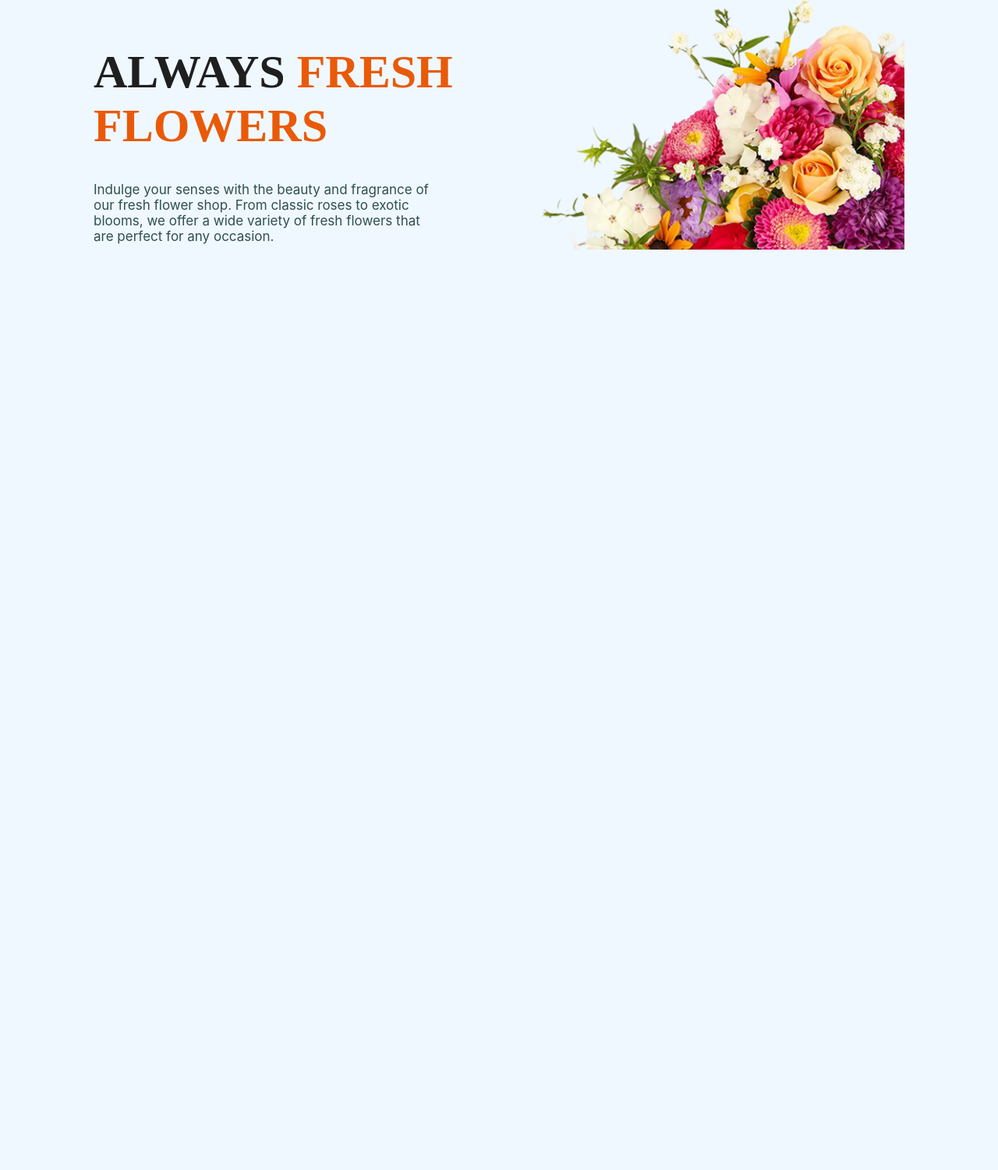
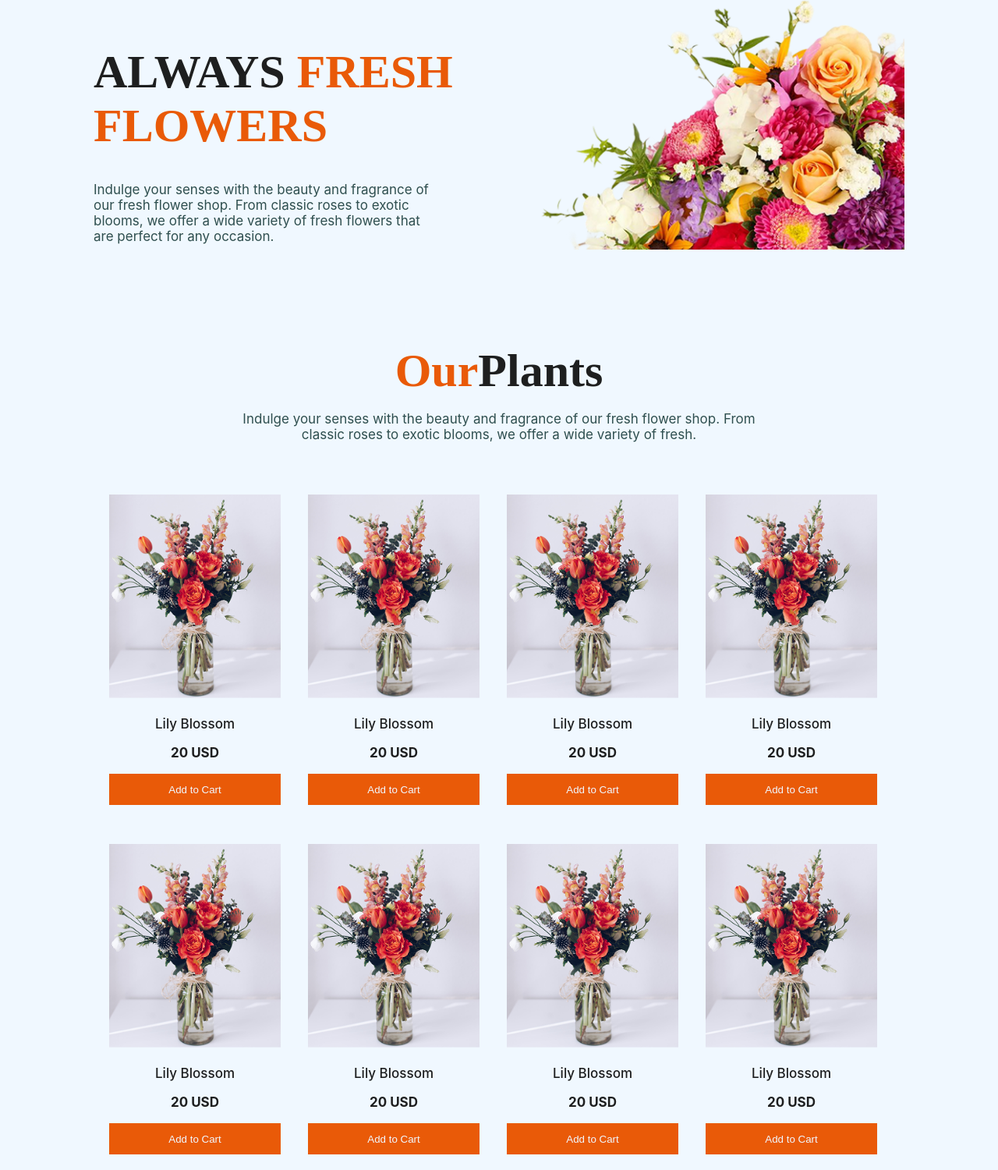
Before and after one commit to samia-oishi/pHero_myAssignment02, a plain HTML site: page index.html in a window 1280 px wide. Shown: the part 304-1804 px from the top of the page at 78% size. Before the commit the page ends 800 px from the top, so only its background shows below. Drawn offline with Linux system fonts and the light colour scheme.

Commit message:
plants section desktop done
desktop plants done

```diff
--- a/css/plants.css
+++ b/css/plants.css
@@ -0,0 +1,54 @@
+.plantsSection{
+    margin-left: 120px;
+    margin-right: 120px;
+}
+.plantsTxt h1{
+    margin-top: 30px;
+    text-align: center;
+}
+.plantsTxt p{
+    padding: 0;
+    text-align: center;
+}
+.Cards{
+    /* display: flex;
+    flex-wrap: wrap;
+    gap:45px; */
+    display: grid;
+    grid-template-columns: repeat(4, 1fr);
+    grid-template-rows: repeat(2, auto);
+    gap: 20px;
+    padding: 20px;
+    box-shadow: none;
+
+}
+.plantsCard:hover{
+    box-shadow: 0 4px 12px rgba(0, 0, 0, 0.1);
+    transition: transform 0.2s, box-shadow 0.2s;
+}
+.plantsCard{
+    margin-top: 30px;
+    width: 220px;
+    box-shadow: none;
+}
+.pcardImg{
+    width: 220px;
+    height:auto;
+}
+.plantsCard p{
+    color: rgba(0, 0, 0, 0.879);
+    text-align: center;
+    padding: 0;
+    font-weight: 500;
+}
+button{
+    background-color: #E95A08;
+    color: aliceblue;
+    width: 220px;
+    height:40px;
+    border-style: none;
+}
+button:hover{
+    background-color: #df2909;
+    transition: 0.5s;
+}
--- a/index.html
+++ b/index.html
@@ -65,6 +65,100 @@
       </section>
     </div>
     <!-- plants -->
+    <div class="plantsSection">
+      <section class="plantsTxt">
+        <h1>
+          <span class="orangetxt">Our</span><span class="blacktxt">Plants</span>
+        </h1>
+        <p>
+          Indulge your senses with the beauty and fragrance of our fresh flower
+          shop. From <br />
+          classic roses to exotic blooms, we offer a wide variety of fresh.
+        </p>
+      </section>
+      <section class="Cards">
+        <div class="plantsCard">
+          <img
+            src="B12A02-Responsive-Flowers/assets/sample-flower-image.png"
+            alt="sample flower img"
+            class="pcardImg"
+          />
+          <p>Lily Blossom</p>
+          <p><strong>20 USD</strong></p>
+          <button>Add to Cart</button>
+        </div>
+        <div class="plantsCard">
+          <img
+            src="B12A02-Responsive-Flowers/assets/sample-flower-image.png"
+            alt="sample flower img"
+            class="pcardImg"
+          />
+          <p>Lily Blossom</p>
+          <p><strong>20 USD</strong></p>
+          <button>Add to Cart</button>
+        </div>
+        <div class="plantsCard">
+          <img
+            src="B12A02-Responsive-Flowers/assets/sample-flower-image.png"
+            alt="sample flower img"
+            class="pcardImg"
+          />
+          <p>Lily Blossom</p>
+          <p><strong>20 USD</strong></p>
+          <button>Add to Cart</button>
+        </div>
+        <div class="plantsCard">
+          <img
+            src="B12A02-Responsive-Flowers/assets/sample-flower-image.png"
+            alt="sample flower img"
+            class="pcardImg"
+          />
+          <p>Lily Blossom</p>
+          <p><strong>20 USD</strong></p>
+          <button>Add to Cart</button>
+        </div>
+        <div class="plantsCard">
+          <img
+            src="B12A02-Responsive-Flowers/assets/sample-flower-image.png"
+            alt="sample flower img"
+            class="pcardImg"
+          />
+          <p>Lily Blossom</p>
+          <p><strong>20 USD</strong></p>
+          <button>Add to Cart</button>
+        </div>
+        <div class="plantsCard">
+          <img
+            src="B12A02-Responsive-Flowers/assets/sample-flower-image.png"
+            alt="sample flower img"
+            class="pcardImg"
+          />
+          <p>Lily Blossom</p>
+          <p><strong>20 USD</strong></p>
+          <button>Add to Cart</button>
+        </div>
+        <div class="plantsCard">
+          <img
+            src="B12A02-Responsive-Flowers/assets/sample-flower-image.png"
+            alt="sample flower img"
+            class="pcardImg"
+          />
+          <p>Lily Blossom</p>
+          <p><strong>20 USD</strong></p>
+          <button>Add to Cart</button>
+        </div>
+        <div class="plantsCard">
+          <img
+            src="B12A02-Responsive-Flowers/assets/sample-flower-image.png"
+            alt="sample flower img"
+            class="pcardImg"
+          />
+          <p>Lily Blossom</p>
+          <p><strong>20 USD</strong></p>
+          <button>Add to Cart</button>
+        </div>
+      </section>
+    </div>
     <!-- plantsLover -->
     <!-- latestDeals -->
     <!-- join -->
```
